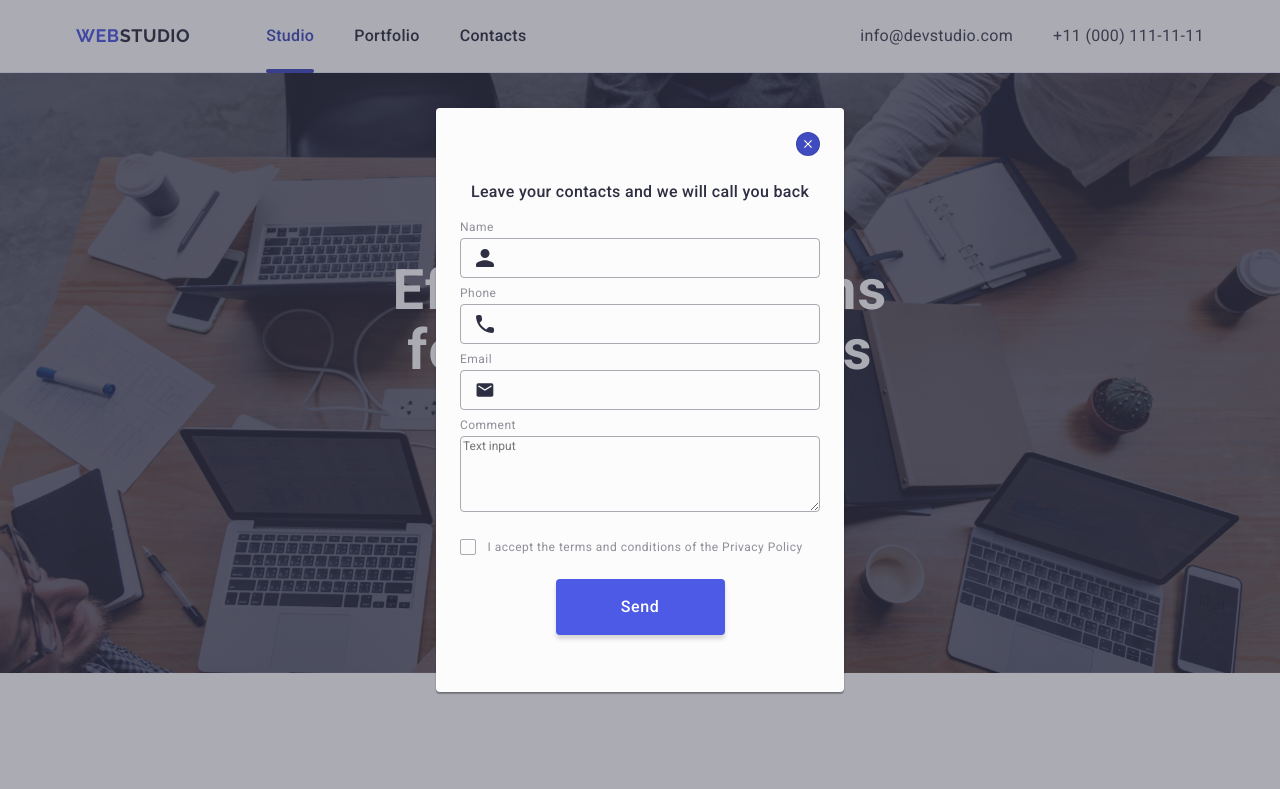
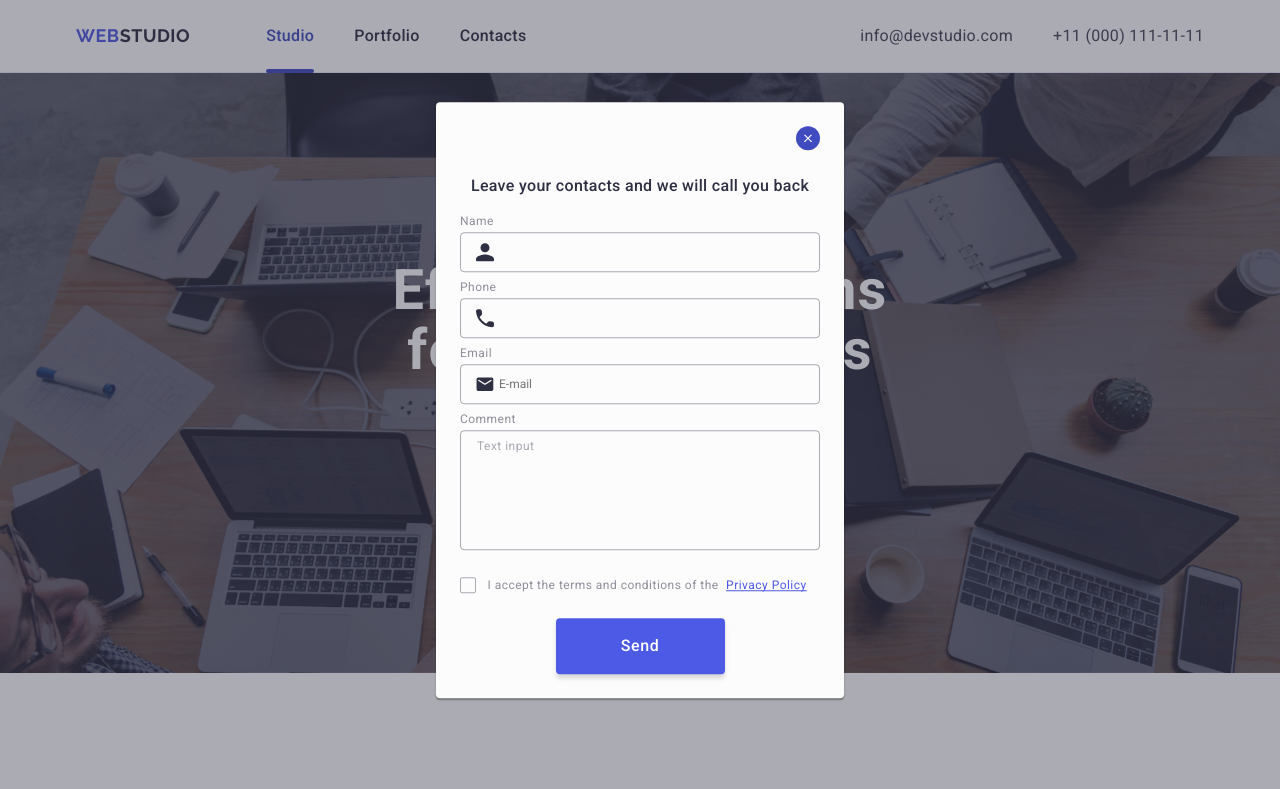
Before and after one commit to Nazar-orlovskuy/goit-markup-hw-05, a plain HTML site: page index.html in a window 1280 px wide. Both pictures are taken after a click on the button 808 px from the left and 144 px from the top of the page. Shown: the top 789 px of the page. Drawn offline with nearby package versions, Linux system fonts and the light colour scheme; a script that the page names is missing.

Commit message:
оновлено

```diff
--- a/css/styles.css
+++ b/css/styles.css
@@ -678,6 +678,7 @@ background-color: rgba(46, 47, 66, 0.4);
 .close-bth:focus svg {
     fill: #ffffff;
     background-color: #404bbf;
+    border: none;
 }
 
 /* title form */
@@ -695,12 +696,6 @@ background-color: rgba(46, 47, 66, 0.4);
 .label-form {
     margin-bottom: 8px;
 }
-
-/* .modal-form {
-    display: flex;
-    flex-direction: column;
-    gap: 20px;
-} */
 
 .modal-item {
     width: 100%;
@@ -759,7 +754,7 @@ background-color: rgba(46, 47, 66, 0.4);
     margin-bottom: 16px;
 }
 
-.form-textarea {
+.form-teaxtarea {
     height: 120px;
     resize: none;
     padding: 8px 16px;
@@ -769,12 +764,12 @@ background-color: rgba(46, 47, 66, 0.4);
     line-height: 1.17;
 }
 
-.form-textarea::placeholder {
+.form-teaxtarea::placeholder {
     font-weight: 400;
     color: rgba(46, 47, 66, 0.4);
 }
 
-.form-textarea:focus {
+.form-teaxtarea:focus {
     border-color: #4d5ae5;
 }
 
@@ -829,13 +824,13 @@ background-color: rgba(46, 47, 66, 0.4);
     justify-content: center;
 }
 
-.modal-chek:checked+.check-text .check-element {
+.modal-chek:checked+.user-privacy .checkbox {
     background-color: #404bbf;
     border: none;
     fill: #f4f4fd;
 }
 
-.policy-link {
+.polici-link {
     margin-left: 4px;
     line-height: 1.33333;
     text-decoration: underline;
--- a/index.html
+++ b/index.html
@@ -632,6 +632,7 @@
                 type="email"
                 name="user-email"
                 id="user-email"
+                placeholder="E-mail"
               />
               <svg class="form-icons" width="18" height="24">
                 <use href="./images/icons.svg#icon-mail"></use>
```
